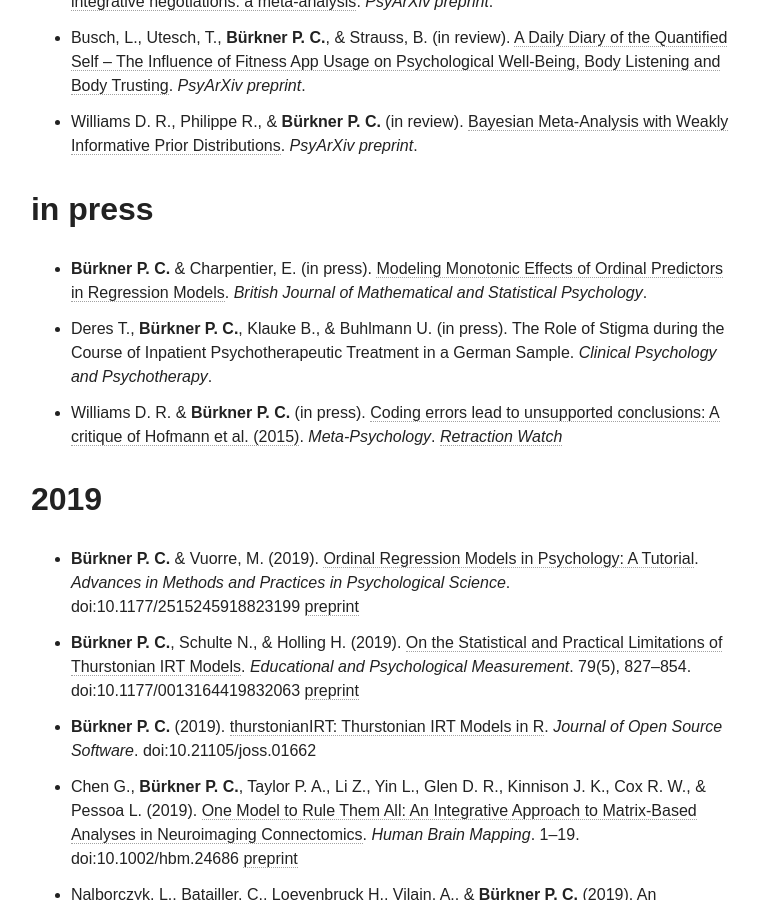
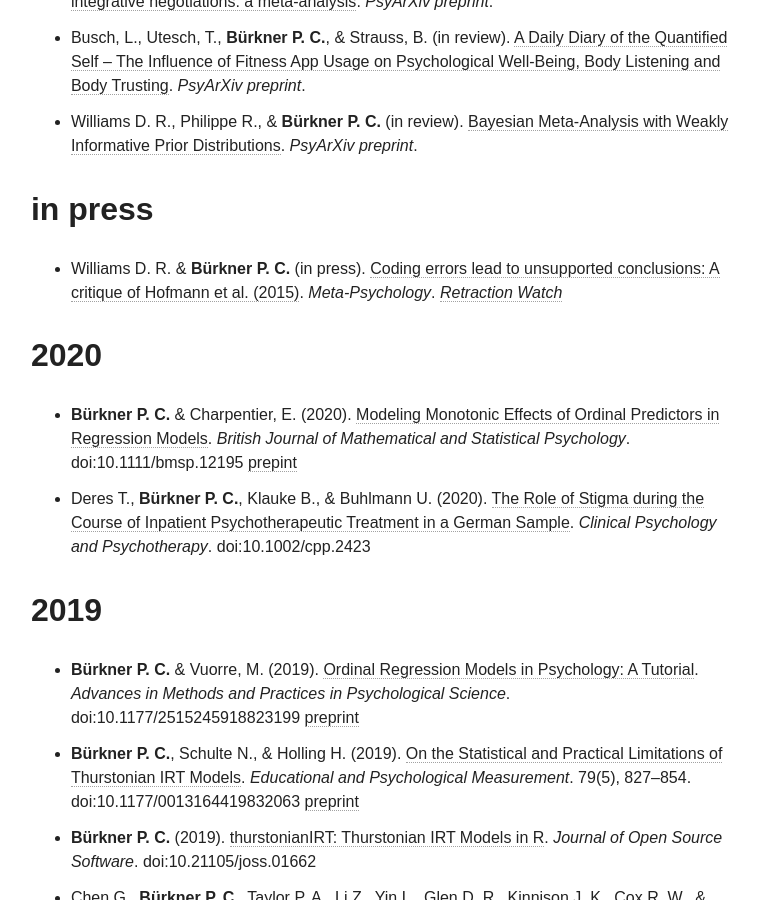
Before and after one commit to paul-buerkner/paul-buerkner.github.io, a Jekyll site: the page built from publications/index.md, in a window 1280 px wide and 900 px high, scrolled down 1316 px. Shown: the whole window, without its empty margins (255-1014 px from the left). Built offline with Jekyll 4.4.1, drawn with Linux system fonts in a browser that asks for light colours; nearby versions of some CDN libraries.

Commit message:
move papers to published

```diff
--- a/publications/index.md
+++ b/publications/index.md
@@ -21,9 +21,13 @@ excerpt: "A list of my publications"
 
 ## in press
 
-* **Bürkner P. C.** & Charpentier, E. (in press). [Modeling Monotonic Effects of Ordinal Predictors in Regression Models](https://psyarxiv.com/9qkhj/). *British Journal of Mathematical and Statistical Psychology*.
-* Deres T., **Bürkner P. C.**, Klauke B., & Buhlmann U. (in press). The Role of Stigma during the Course of Inpatient Psychotherapeutic Treatment in a German Sample. *Clinical Psychology and Psychotherapy*.
 * Williams D. R. & **Bürkner P. C.** (in press). [Coding errors lead to unsupported conclusions: A critique of Hofmann et al. (2015)](https://osf.io/preprints/psyarxiv/2jpdb/). *Meta-Psychology*. [*Retraction Watch*](http://retractionwatch.com/2016/10/04/oh-well-love-hormone-doesnt-reduce-psychiatric-symptoms-says-researchers-in-request-to-retract/)
+
+## 2020
+
+* **Bürkner P. C.** & Charpentier, E. (2020). [Modeling Monotonic Effects of Ordinal Predictors in Regression Models](https://doi.org/10.1111/bmsp.12195). *British Journal of Mathematical and Statistical Psychology*. doi:10.1111/bmsp.12195 [prepint](https://psyarxiv.com/9qkhj/)
+* Deres T., **Bürkner P. C.**, Klauke B., & Buhlmann U. (2020). [The Role of Stigma during the Course of Inpatient Psychotherapeutic Treatment in a German Sample](https://doi.org/10.1002/cpp.2423). *Clinical Psychology and Psychotherapy*.
+doi:10.1002/cpp.2423
 
 ## 2019
 
```
